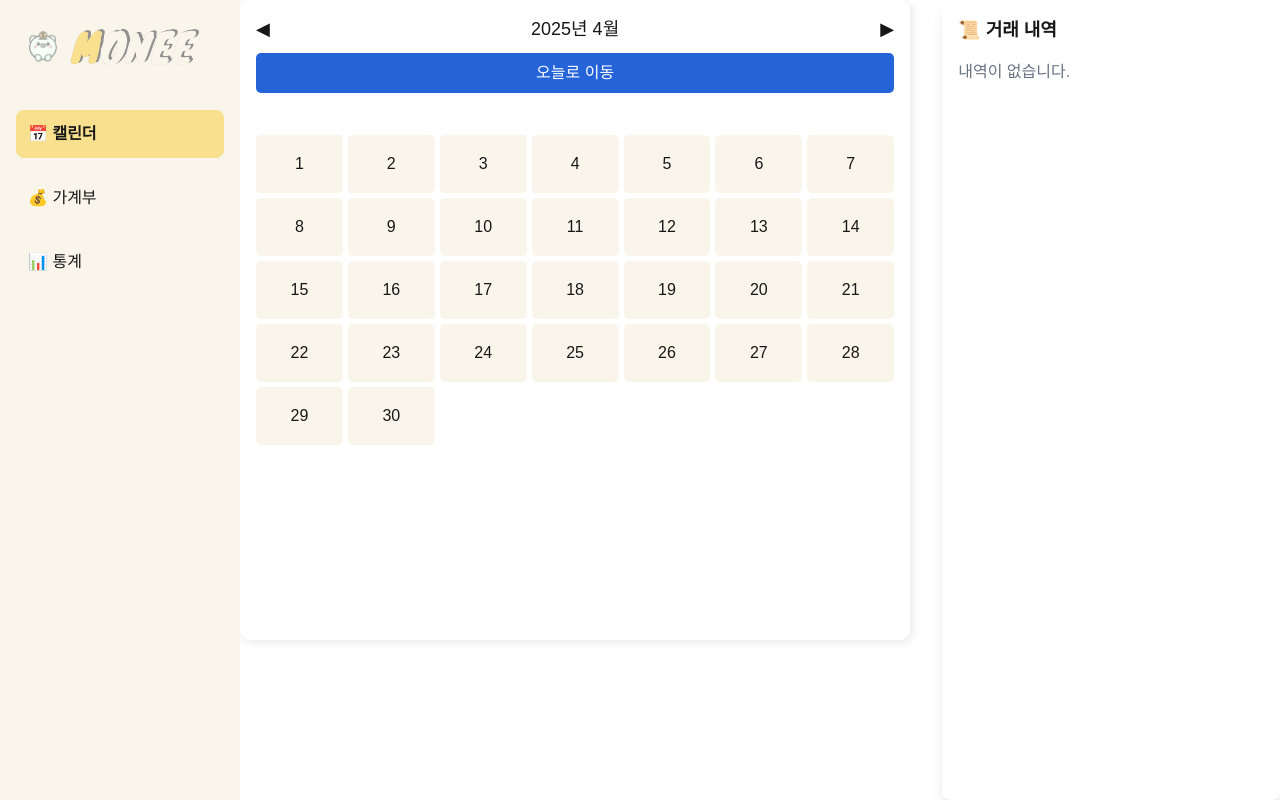
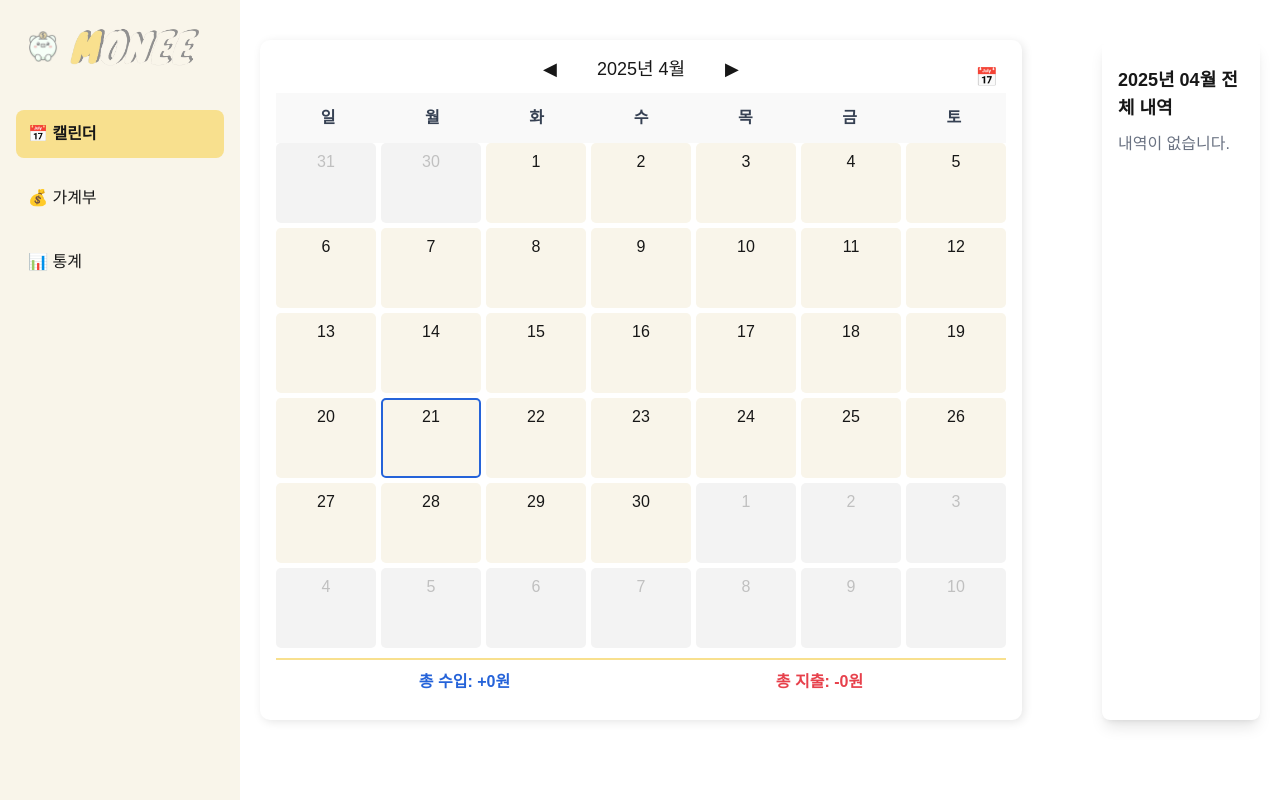
Before and after one commit to nastorond/monee, a Next.js app in the folder fe/: page / in a window 1280 px wide. Built offline with nearby package versions, Linux system fonts and the light colour scheme; a web font is replaced by a local one.

Commit message:
feat: calendar 팀장님 요구사항 반영

```diff
--- a/fe/components/Calendar/Calendar.css
+++ b/fe/components/Calendar/Calendar.css
@@ -1,37 +1,44 @@
-/* 전체 캘린더 컨테이너 */
+/* 캘린더 전체 컨테이너 */
 .calendar-container {
   display: flex;
-  gap: 5rem;
-  justify-content: flex-start;
-  align-items: flex-start;
-  /* width: 100%; */ /* 사이즈가 작아졌을 때 표 사이즈 유지 or not */
-  height: 80vh;
+  flex-direction: column;
+  align-items: center;
+  width: 100%;
+  height: 100vh;
+  padding: 20px;
+  /* position: relative; */
 }
 
-/* 캘린더 박스 */
 .calendar-box {
   background: white;
   padding: 1rem;
   border-radius: 10px;
   box-shadow: 2px 2px 10px rgba(0, 0, 0, 0.1);
   width: 800px;
-  height: 80%;
+  min-height: 650px;
+}
+
+/* 날짜 박스 */
+.calendar-day {
+  padding: 5px;
+  text-align: center;
+  cursor: pointer;
+  border-radius: 5px;
+  background-color: #f9f5ea;
+  min-height: 80px;
+  min-width: 100px;
+  transition: background 0.2s;
+  border: 2px solid transparent;
 }
 
 /* 캘린더 헤더 */
 .calendar-header {
   display: flex;
-  justify-content: space-between;
+  justify-content: center;
   align-items: center;
   font-size: 18px;
   margin-bottom: 10px;
-}
-
-.calendar-header button {
-  border: none;
-  background: none;
-  font-size: 18px;
-  cursor: pointer;
+  position: relative;
 }
 
 /* 캘린더 내부 */
@@ -39,22 +46,39 @@
   display: grid;
   grid-template-columns: repeat(7, 1fr);
   gap: 5px;
-  margin-top: 2rem;
-}
-
-/* 날짜 박스 */
-.calendar-day {
-  padding: 15px;
-  text-align: center;
-  cursor: pointer;
-  border-radius: 5px;
-  background-color: #f9f5ea;
-  transition: background 0.2s;
-  border: 2px solid transparent;
+  flex-grow: 1;
 }
 
 .calendar-day.selected {
   border: 2px solid #2563D9;
+}
+
+.calendar-top-bar {
+  width: 100%;
+  display: flex;
+  /* justify-content: flex-end; */
+  margin-bottom: 10px;
+}
+
+.today-button {
+  padding: 8px;
+  cursor: pointer;
+  display: flex;
+  align-items: center;
+  justify-content: center;
+}
+
+/* 요일 */
+.weekdays {
+  font-weight: bold;
+  padding: 5px 0;
+  background-color: #f9f9f9;
+}
+
+/* 이전 달, 다음 달 */
+.prev-month, .next-month {
+  color: #c0c0c0;
+  background-color: #f3f3f3;
 }
 
 /* 수입/지출 내역 */
@@ -70,30 +94,25 @@
   margin-top: 2px;
 }
 
+/* 캘린더 하단 월별 총합 */
+.calendar-summary {
+  display: flex;
+  justify-content: space-around;
+  align-items: center;
+  padding: 10px;
+  font-size: 16px;
+  font-weight: bold;
+  border-top: 2px solid #f8e08e;
+  margin-top: 10px;
+}
+
 /* 상세 내역 컨테이너 */
 .calendar-detail-container {
   display: flex;
-  gap: 2rem;
-  justify-content: flex-start;
+  gap: 5rem;
   align-items: flex-start;
+  max-width: 1200px;
   width: 100%;
   height: 100vh;
+  margin: 20px;
 }
-
-
-/* 오늘 날짜로 이동 */
-.today-button {
-  background-color: #2563D9;
-  color: white;
-  padding: 8px;
-  border: none;
-  border-radius: 5px;
-  cursor: pointer;
-  width: 100%;
-  text-align: center;
-  margin-bottom: 10px;
-}
-
-.today-button:hover {
-  background-color: #1E4BB8;
-}
--- a/fe/components/Calendar/Calendar.tsx
+++ b/fe/components/Calendar/Calendar.tsx
@@ -1,9 +1,9 @@
 "use client";
 
 import { useState } from "react";
-import "./Calendar.css";
 import Month from "./Month";
 import Detail from "./Detail";
+import "./Calendar.css";
 
 interface Transaction {
   date: string;
@@ -12,7 +12,7 @@ interface Transaction {
   amount: number;
 }
 
-// 📌 예제 데이터 (날짜 형식 수정)
+// 예제 데이터 (날짜 형식 수정)
 const transactions: Transaction[] = [
   { date: "2024-12-17", type: "지출", description: "점심 식사", amount: 10000 },
   { date: "2025-03-02", type: "수입", description: "예금 만기", amount: 25020000 },
@@ -46,43 +46,74 @@ const transactions: Transaction[] = [
 
 const Calendar = () => {
   const today = new Date();
-  const [selectedDate, setSelectedDate] = useState<string | null>(null);
+  const formattedToday = `${today.getFullYear()}-${(today.getMonth() + 1)
+    .toString()
+    .padStart(2, "0")}-${today.getDate().toString().padStart(2, "0")}`;
+
+  const [selectedDate, setSelectedDate] = useState<string>(formattedToday);
   const [currentYear, setCurrentYear] = useState<number>(today.getFullYear());
   const [currentMonth, setCurrentMonth] = useState<number>(today.getMonth() + 1);
 
-  // 현재 월의 마지막 날짜 계산
   const getLastDay = (year: number, month: number) => new Date(year, month, 0).getDate();
 
-  // 선택한 날짜의 거래 내역 필터링
   const Transactions = transactions.filter((t) =>
     t.date.startsWith(`${currentYear}-${currentMonth.toString().padStart(2, "0")}`)
   );
 
-  // 오늘 날짜로 돌아가기
   const goToday = () => {
     setCurrentYear(today.getFullYear());
     setCurrentMonth(today.getMonth() + 1);
-    setSelectedDate(`${today.getFullYear()}-${(today.getMonth() + 1).toString().padStart(2, "0")}-${today.getDate().toString().padStart(2, "0")}`);
+    setSelectedDate(formattedToday);
+  };
+
+  const getMonthlyTotal = (type: "수입" | "지출") => {
+    return transactions
+      .filter((t) => t.date.startsWith(`${currentYear}-${currentMonth.toString().padStart(2, "0")}`) && t.type === type)
+      .reduce((sum, t) => sum + t.amount, 0);
+  };
+
+  const getFirstDayOfMonth = (year: number, month: number) => {
+    return new Date(year, month - 1, 1).getDay();
+  };
+
+  const getLastDayPrevMonth = (year: number, month: number) => {
+    return new Date(year, month - 1, 0).getDate();
   };
 
   return (
-    <div className="calendar-detail-container">
-      <div className="calendar-box">
+    <div className="calendar-container flex flex-col items-center w-full h-screen p-5">
+      <div className="calendar-detail-container flex gap-10 justify-center w-full max-w-[1200px]">
+        <div className="calendar-box bg-white p-4 rounded-xl shadow-md w-[800px] min-h-[650px]">
           <Month
             currentYear={currentYear}
             currentMonth={currentMonth}
             setCurrentYear={setCurrentYear}
             setCurrentMonth={setCurrentMonth}
+            goToday={goToday}
           />
 
-        <button className="today-button" onClick={goToday}>오늘로 이동</button>
+          <div className="weekdays grid grid-cols-7 text-center font-bold text-gray-700">
+            {["일", "월", "화", "수", "목", "금", "토"].map((day) => (
+              <div key={day} className="py-2">{day}</div>
+            ))}
+          </div>
 
           <div className="calendar-grid">
+            {/* 이전 달 */}
+            {[...Array(getFirstDayOfMonth(currentYear, currentMonth))].map((_, index) => {
+              const prevMonthDate = getLastDayPrevMonth(currentYear, currentMonth) - index;
+              return (
+                <div key={`prev-${index}`} className="calendar-day prev-month text-gray-400">
+                  {prevMonthDate}
+                </div>
+              );
+            })}
+
+            {/* 이번 달 */}
             {[...Array(getLastDay(currentYear, currentMonth))].map((_, index) => {
               const day = index + 1;
               const dateKey = `${currentYear}-${currentMonth.toString().padStart(2, "0")}-${day.toString().padStart(2, "0")}`;
 
-            // 해당 날짜에 소비 내역이 있는지 확인
               const dayTransactions = transactions.filter((t) => t.date === dateKey);
               const incomeTotal = dayTransactions.filter(t => t.type === "수입").reduce((sum, t) => sum + t.amount, 0);
               const expenseTotal = dayTransactions.filter(t => t.type === "지출").reduce((sum, t) => sum + t.amount, 0);
@@ -99,11 +130,26 @@ const Calendar = () => {
                 </div>
               );
             })}
+
+            {/* 다음 달 */}
+            {[...Array(42 - (getFirstDayOfMonth(currentYear, currentMonth) + getLastDay(currentYear, currentMonth)))].map((_, index) => {
+              return (
+                <div key={`next-${index}`} className="calendar-day next-month text-gray-400">
+                  {index + 1}
+                </div>
+              );
+            })}
+          </div>
+
+          <div className="calendar-summary">
+            <span className="income-summary text-[#2563D9]">총 수입: +{getMonthlyTotal("수입").toLocaleString()}원</span>
+            <span className="expense-summary text-[#E7414C]">총 지출: -{getMonthlyTotal("지출").toLocaleString()}원</span>
           </div>
         </div>
 
         <Detail transactions={Transactions} selectedDate={selectedDate} />
       </div>
+    </div>
   );
 };
 
--- a/fe/components/Calendar/Detail.css
+++ b/fe/components/Calendar/Detail.css
@@ -1,9 +1,17 @@
 /* 상세 내역 컨테이너 */
 .detail-container {
   width: 400px;
-  height: 100vh;
+  height: 680px;
   overflow-y: auto;
   scroll-behavior: smooth;
+}
+
+.detail-header {
+  position: sticky;
+  top: -17;
+  background-color: white;
+  padding: 10px 0;
+  z-index: 10;
 }
 
 /* 날짜별 그룹 헤더 */
--- a/fe/components/Calendar/Detail.tsx
+++ b/fe/components/Calendar/Detail.tsx
@@ -36,9 +36,11 @@ const Detail: React.FC<DetailProps> = ({ transactions, selectedDate }) => {
 
   return (
     <div ref={containerRef} className="detail-container bg-white shadow-lg rounded-lg p-4 w-96 h-screen overflow-y-auto">
-      <h3 className="text-lg font-bold mb-4">
-        📜 {selectedDate ? `${selectedDate.split("-")[0]}년 ${selectedDate.split("-")[1]}월 전체 내역` : "거래 내역"}
-      </h3>
+      <div className="detail-header">
+        <h3 className="text-lg font-bold">
+          {selectedDate ? `${selectedDate.split("-")[0]}년 ${selectedDate.split("-")[1]}월 전체 내역` : "거래 내역"}
+        </h3>
+      </div>
 
       <ul className="space-y-4">
         {Object.keys(groupTransactions).length > 0 ? (
--- a/fe/components/Calendar/Month.tsx
+++ b/fe/components/Calendar/Month.tsx
@@ -8,6 +8,7 @@ interface CalendarHeaderProps {
   currentMonth: number;
   setCurrentYear: React.Dispatch<React.SetStateAction<number>>;
   setCurrentMonth: React.Dispatch<React.SetStateAction<number>>;
+  goToday: () => void;
 }
 
 const CalendarHeader: React.FC<CalendarHeaderProps> = ({
@@ -15,6 +16,7 @@ const CalendarHeader: React.FC<CalendarHeaderProps> = ({
   currentMonth,
   setCurrentYear,
   setCurrentMonth,
+  goToday,
 }) => {
   const changeMonth = (direction: "prev" | "next") => {
     setCurrentMonth((prevMonth) => {
@@ -35,10 +37,17 @@ const CalendarHeader: React.FC<CalendarHeaderProps> = ({
   };
 
   return (
-    <div className="calendar-header">
-      <button onClick={() => changeMonth("prev")}>◀</button>
-      <h2>{currentYear}년 {currentMonth}월</h2>
-      <button onClick={() => changeMonth("next")}>▶</button>
+    <div className="calendar-header relative flex items-center gap-10">
+      <button className="cursor-pointer" onClick={() => changeMonth("prev")}>◀</button>
+        <h2>{currentYear}년 {currentMonth}월</h2>
+      <button className="cursor-pointer" onClick={() => changeMonth("next")}>▶</button>
+
+      <button
+        className="today-button absolute top-0 right-0"
+        onClick={goToday}
+      >
+        📅
+      </button>
     </div>
   );
 };
--- a/fe/package.json
+++ b/fe/package.json
@@ -19,7 +19,8 @@
     "react": "^19.0.0",
     "react-calendar": "^5.1.0",
     "react-datepicker": "^8.2.1",
-    "react-dom": "^19.0.0"
+    "react-dom": "^19.0.0",
+    "react-icons": "^5.5.0"
   },
   "devDependencies": {
     "@eslint/eslintrc": "^3",
```
Also changed, not shown: 1 other file (tests, documents, lock files or other folders). Lines whose indentation alone changed are shown as unchanged.
